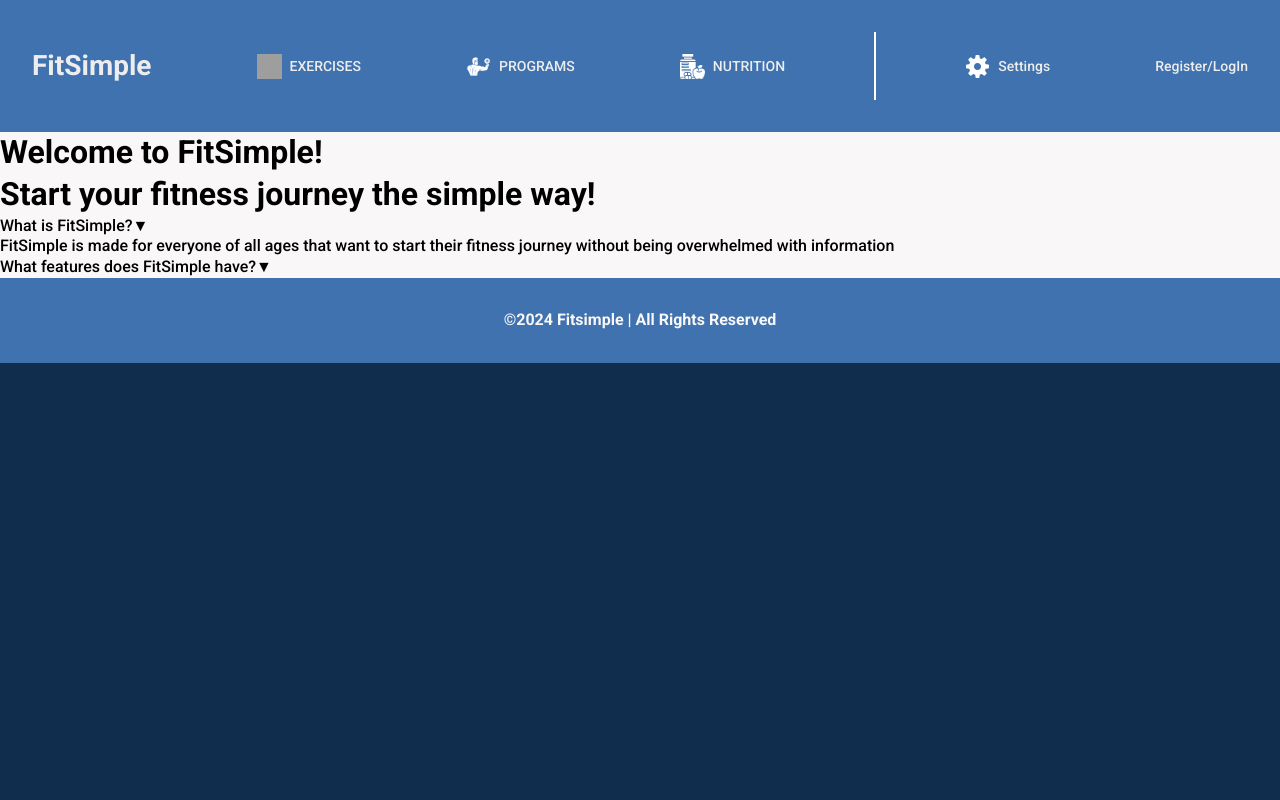
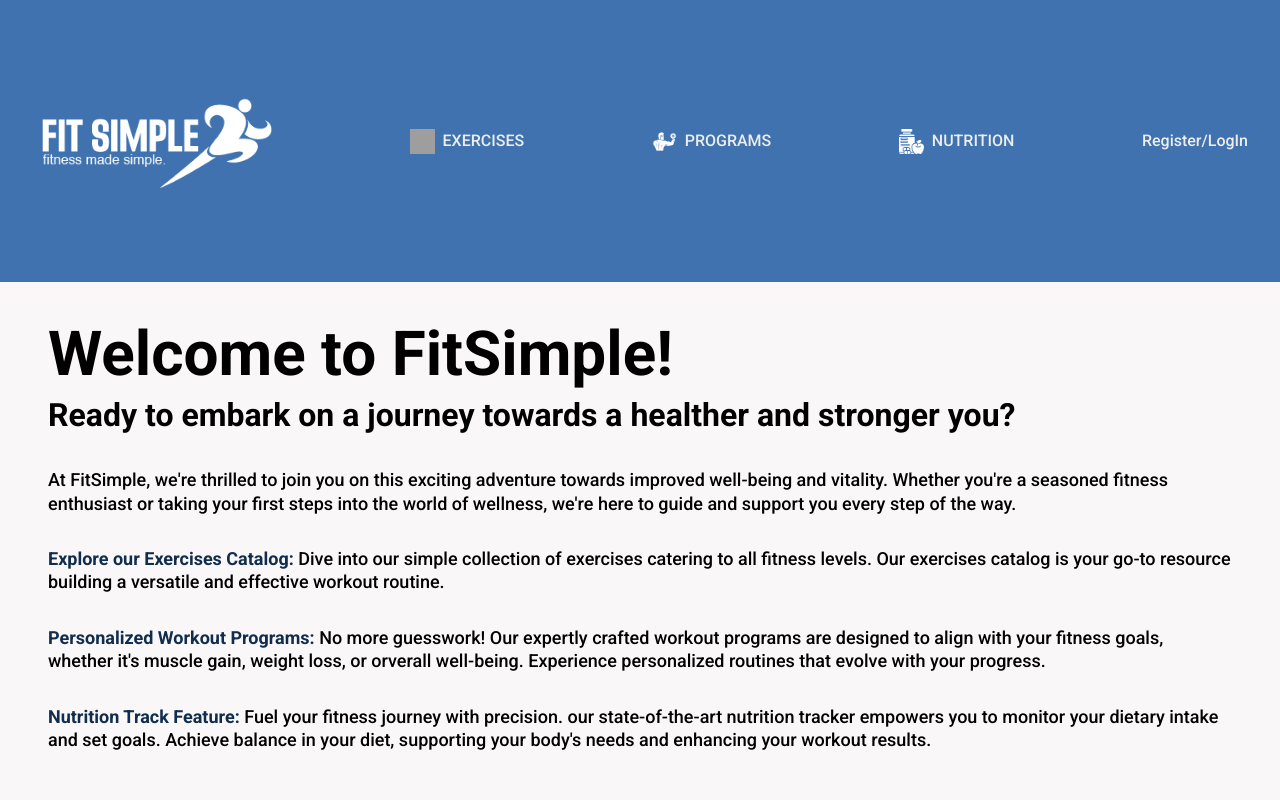
Before and after one commit to JioBautista/my-fitness-plus, a React (Vite) app in the folder app/: page / in a window 1280 px wide. Shown: the top 800 px of the page. Built offline with nearby package versions, Linux system fonts and the light colour scheme; grey boxes are pictures that could not be loaded.

Commit message:
Major updates

```diff
--- a/app/src/App.jsx
+++ b/app/src/App.jsx
@@ -1,14 +1,15 @@
 import React from "react";
 import Layout from "./layout/Layout";
 import Home from "./pages/Home";
+import ExerciseCatalog from "./pages/ExerciseCatalog";
+import Exercises from "./pages/Exercises";
+import Programs from "./pages/Programs";
+import Nutrition from "./pages/Nutrition";
+import Settings from "./pages/Settings";
 import LogInForm from "./loginForm/LogInForm";
 import SignUpForm from "./loginForm/SignUpForm";
 import ForgotPassword from "./loginForm/ForgotPassword";
-import Exercises from "./pages/Exercises";
-import Programs from "./pages/Programs";
 import ModalBox from "./modalBox/ModalBox";
-import Nutrition from "./pages/Nutrition";
-import Settings from "./pages/Settings";
 import { BrowserRouter, Routes, Route } from "react-router-dom";
 
 function App() {
@@ -24,6 +25,7 @@ function App() {
         <>
           <Route path="/" element={<Layout grabUrl={grabUrl} />}>
             <Route index element={<Home />} />
+            <Route path="catalogs" element={<ExerciseCatalog />} />
             <Route path="login" element={<LogInForm />} />
             <Route path="register" element={<SignUpForm />} />
             <Route path="forgotpass" element={<ForgotPassword />} />
--- /dev/null
+++ b/app/src/pages/ExerciseCatalog.jsx
@@ -0,0 +1,41 @@
+import React from "react";
+import styles from "../styles/home.module.scss";
+
+function ExerciseCatalog() {
+  return (
+    <div className={styles.container}>
+      <h1>Explore our Exercise Catalog</h1>
+      <h2>
+        Dive into our catalog of simple exercises with clear instructions and
+        guided videos
+      </h2>
+      <p>
+        <span>Workout Names:</span> Browse through our extensive list of
+        workouts, each carefully curated to target specific muscle groups or
+        enchance overall fitness.{" "}
+      </p>
+
+      <p>
+        <span>Clear Instructions:</span> No need to guess your way through a
+        workout. Each exercise comes with detailed instructions to ensure proper
+        form and technique. Follow along seamlessly, making the most out of
+        every movement.
+      </p>
+
+      <p>
+        <span>Video Links:</span> Elevate your workout experience with our video
+        links accompanying each exercise. Visualize the movements, understand
+        the flow, and feel confident in your execution. It's like having a
+        personal trainer in the comfort of your own space.
+      </p>
+
+      <p>
+        Ready to explore and elevate your fitness routine? Hover over the links
+        to access the exercise catalog and start your journey towards a
+        healthier, stronger you.
+      </p>
+    </div>
+  );
+}
+
+export default ExerciseCatalog;
--- a/app/src/pages/Home.jsx
+++ b/app/src/pages/Home.jsx
@@ -1,33 +1,41 @@
 import React from "react";
+import styles from "../styles/home.module.scss";
 
 function Home() {
   return (
-    <div>
+    <div className={styles.container}>
       <h1>Welcome to FitSimple!</h1>
-      <h1>Start your fitness journey the simple way!</h1>
+      <h2>Ready to embark on a journey towards a healther and stronger you?</h2>
+      <p>
+        At FitSimple, we're thrilled to join you on this exciting adventure
+        towards improved well-being and vitality. Whether you're a seasoned
+        fitness enthusiast or taking your first steps into the world of
+        wellness, we're here to guide and support you every step of the way.
+      </p>
+      <p>
+        <span>Explore our Exercises Catalog:</span> Dive into our simple
+        collection of exercises catering to all fitness levels. Our exercises
+        catalog is your go-to resource building a versatile and effective
+        workout routine.
+      </p>
 
-      <div class="faq-item">
-        <div class="faq-question">
-          <span>What is FitSimple?</span>
-          <span>&#9660;</span>
-        </div>
-        <div class="faq-answer">
-          <p>
-            FitSimple is made for everyone of all ages that want to start their
-            fitness journey without being overwhelmed with information
-          </p>
-        </div>
-      </div>
+      <p>
+        <span>Personalized Workout Programs:</span> No more guesswork! Our
+        expertly crafted workout programs are designed to align with your
+        fitness goals, whether it's muscle gain, weight loss, or orverall
+        well-being. Experience personalized routines that evolve with your
+        progress.
+      </p>
 
-      <div class="faq-item">
-        <div class="faq-question">
-          <span>What features does FitSimple have?</span>
-          <span>&#9660;</span>
-        </div>
-        <div class="faq-answer">
-          <p></p>
-        </div>
-      </div>
+      <p>
+        <span>Nutrition Track Feature:</span> Fuel your fitness journey with
+        precision. our state-of-the-art nutrition tracker empowers you to
+        monitor your dietary intake and set goals. Achieve balance in your diet,
+        supporting your body's needs and enhancing your workout results.
+      </p>
+
+      <img src="src/images/FIT_SIMPLE_LOGO_BLACK.png" />
+      <p>- Empowering Your Fitness Goals, One Step at a Time!</p>
     </div>
   );
 }
--- a/app/src/pages/Programs.jsx
+++ b/app/src/pages/Programs.jsx
@@ -35,12 +35,53 @@ function Programs({ grabUrl, params }) {
   console.log(data);
   return (
     <div className={styles.container}>
-      <h1>
-        Workout programs designed for <span>beginners</span>
-      </h1>
+      <h1>Kickstart your fitness journey with targeted workout programs!</h1>
+      <h2>
+        Tailored Full Body, Upper/Lower Split, and Bodyweight Programs with
+        Clear Schedules and Rep Guidance
+      </h2>
+
+      <p>
+        Your fitness journey begins now, and we're thrilled to be your guide.
+        Our Workout Programs Page is your gateway to a fitter, stronger you,
+        offering diverse programs crafted to suit your aspirations and elevate
+        your fitness experience.
+      </p>
+
+      <h2>Discover Your Perfect Fit:</h2>
+
+      <p>
+        <span>Full Body Workouts:</span> Unleash the power of comprehensive
+        workouts targeting every muscle group. Our Full Body Program is curated
+        to provide a balanced and effective routine, ensuring no muscle is left
+        untouched. Follow the detailed schedule and conquer each session with
+        confidence.
+      </p>
+
+      <p>
+        <span>Upper/Lower Body Split:</span> Refine your strength and physique
+        with our Upper/Lower Body Program. This structured split focuses on
+        specific muscle groups each day, with clear instructions for sets and
+        reps to ensure you optimize your efforts.
+      </p>
+
+      <p>
+        <span>Anywhere, Anytime with Bodyweight Bliss:</span> Embrace the
+        freedom of our Bodyweight Program. No equipment, no excuses! Achieve a
+        full-body burn with exercises tailored for bodyweight mastery, each with
+        a carefully outline set and rep guide.
+      </p>
+
+      <h2>Your Journey Starts Here:</h2>
+
+      <p>
+        Readt to commit to a structured fitness plan? Choose your program to
+        explore detailed schedules, exercise sets, and reps for each program.
+        It's time to take charge of your fitness destiny!
+      </p>
       <div className={styles.wrapper}>
         <div className={styles.info}>
-          <h1>Fullbody Workout</h1>
+          <h3>Fullbody Workout</h3>
           <img src="src/images/pexels-victor-freitas-2261477.jpg" />
           <div className={styles.grid}>
             <h3>Contains: 6 exercises</h3>
@@ -55,7 +96,7 @@ function Programs({ grabUrl, params }) {
         </div>
 
         <div className={styles.info}>
-          <h1>Upper/Lower Program</h1>
+          <h3>Upper/Lower Program</h3>
           <img src="src/images/pexels-ketut-subiyanto-4720770.jpg" />
           <div className={styles.grid}>
             <h3>Contains: 5 exercises</h3>
@@ -70,7 +111,7 @@ function Programs({ grabUrl, params }) {
         </div>
 
         <div className={styles.info}>
-          <h1>Bodyweight Only</h1>
+          <h3>Bodyweight Only</h3>
           <img src="src/images/pexels-li-sun-2294361.jpg" />
           <div className={styles.grid}>
             <h3>Contains: 4 exercises</h3>
--- a/app/src/sidebar/SideBar.jsx
+++ b/app/src/sidebar/SideBar.jsx
@@ -12,11 +12,14 @@ function SideBar({ grabUrl }) {
   return (
     <div className={styles.wrapper}>
       <Link to="/">
-        <h1>FitSimple</h1>
+        <img
+          src="src/images/FitSImple-Logo-FInal.png"
+          style={{ width: "100%", height: "250px" }}
+        />
       </Link>
 
       <div className={styles.dropdown}>
-        <Link to="" className={styles.link}>
+        <Link to="/catalogs" className={styles.link}>
           <img src="/images/icons8-workout-50.png" />
           EXERCISES
         </Link>
@@ -57,12 +60,10 @@ function SideBar({ grabUrl }) {
         NUTRITION
       </Link>
 
-      <hr className={styles.link}></hr>
-
-      <Link to="settings" className={styles.link}>
+      {/* <Link to="settings" className={styles.link}>
         <img src="/images/icons8-settings-50.png" />
         Settings
-      </Link>
+      </Link> */}
 
       <Link to="login" className={styles.link}>
         Register/LogIn
@@ -130,9 +131,7 @@ function SideBar({ grabUrl }) {
               Settings
             </Link>
 
-            <Link to="login">
-              Register/LogIn
-            </Link>
+            <Link to="login">Register/LogIn</Link>
           </div>
         </>
       )}
--- /dev/null
+++ b/app/src/styles/home.module.scss
@@ -0,0 +1,20 @@
+.container {
+    padding: 2rem 3rem;
+
+    h1 {
+        font-size: 62px;
+    }
+    h2 {
+        font-size: 32px;
+        margin-bottom: 2rem;
+    }
+    span {
+        color: #112D4E;
+        font-weight: 700;
+    }
+
+    p {
+        margin-bottom: 2rem;
+        font-size: 18px;
+    }
+}
--- a/app/src/styles/programs.module.scss
+++ b/app/src/styles/programs.module.scss
@@ -1,22 +1,29 @@
 .container {
     padding: 2rem;
-    text-align: center;
 
     h1 {
+        margin-bottom: 1rem;
+        font-size: 62px;
+    }
+    h2 {
         margin-bottom: 1rem;
     }
     img {
         margin-bottom: 1rem;
     }
     span {
-        text-decoration: underline;
-        color: #3F72AF;
+        color: #112D4E;
+    }
+    p {
+        margin-bottom: 1rem;
+        font-size: 18px;
     }
 }
 
 .wrapper {
     display: flex;
     flex-direction: column;
+    text-align: center;
 
     @media(min-width:768px) {
         display: grid;
--- a/app/src/styles/sidebar.module.scss
+++ b/app/src/styles/sidebar.module.scss
@@ -1,12 +1,11 @@
 .wrapper {
     position: relative;
     display: flex;
-    padding: 2rem 1rem;
+    padding-inline: 1rem;
     gap: 1rem;
     align-items: center;
     justify-content: space-between;
     background-color: #3F72AF;
-    font-size: 14px;
 
 
     a {
@@ -23,11 +22,6 @@
         width: 25px;
         height: 25px;
         cursor: pointer;
-    }
-
-    hr {
-        align-self: stretch;
-        border: 1px solid white;
     }
 
     .link {
```
Also changed, not shown: app/src/images/FIT_SIMPLE_LOGO_BLACK.png (added), app/src/images/FitSImple-Logo-FInal.png (added).
